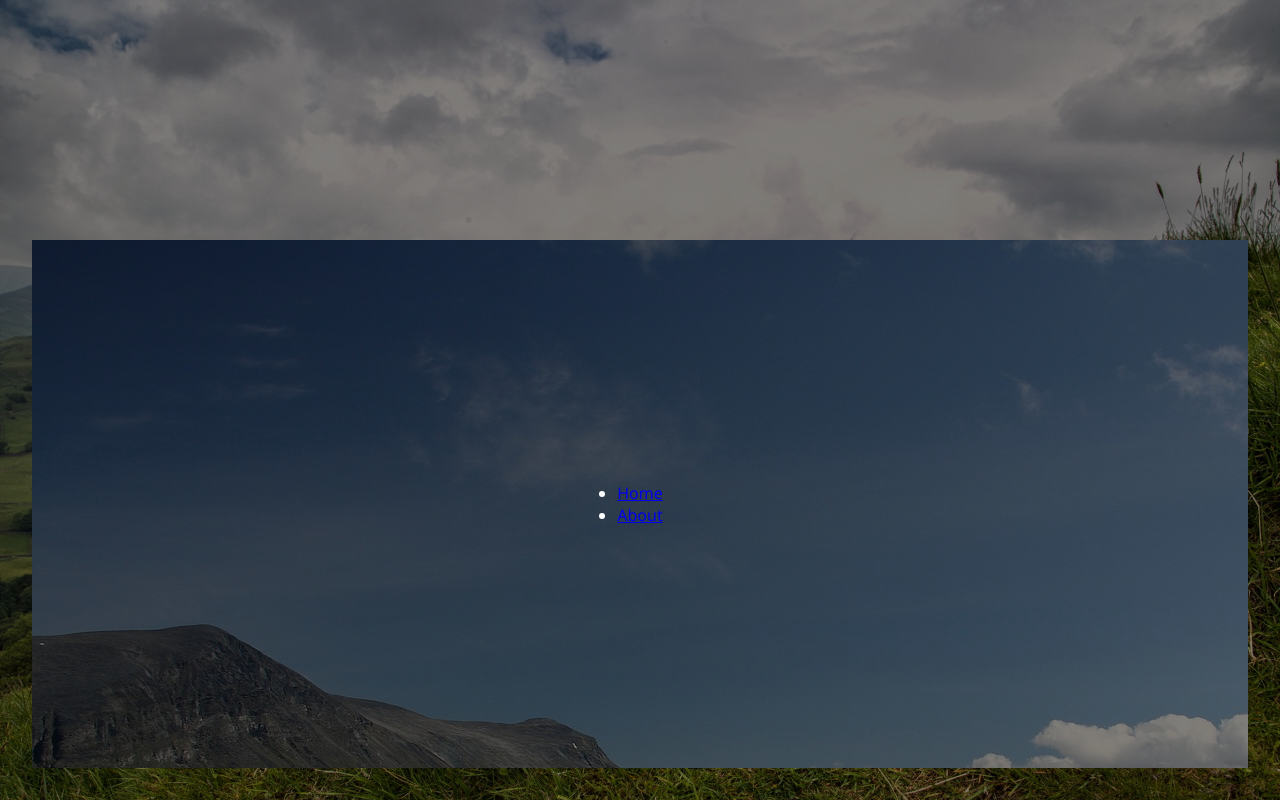
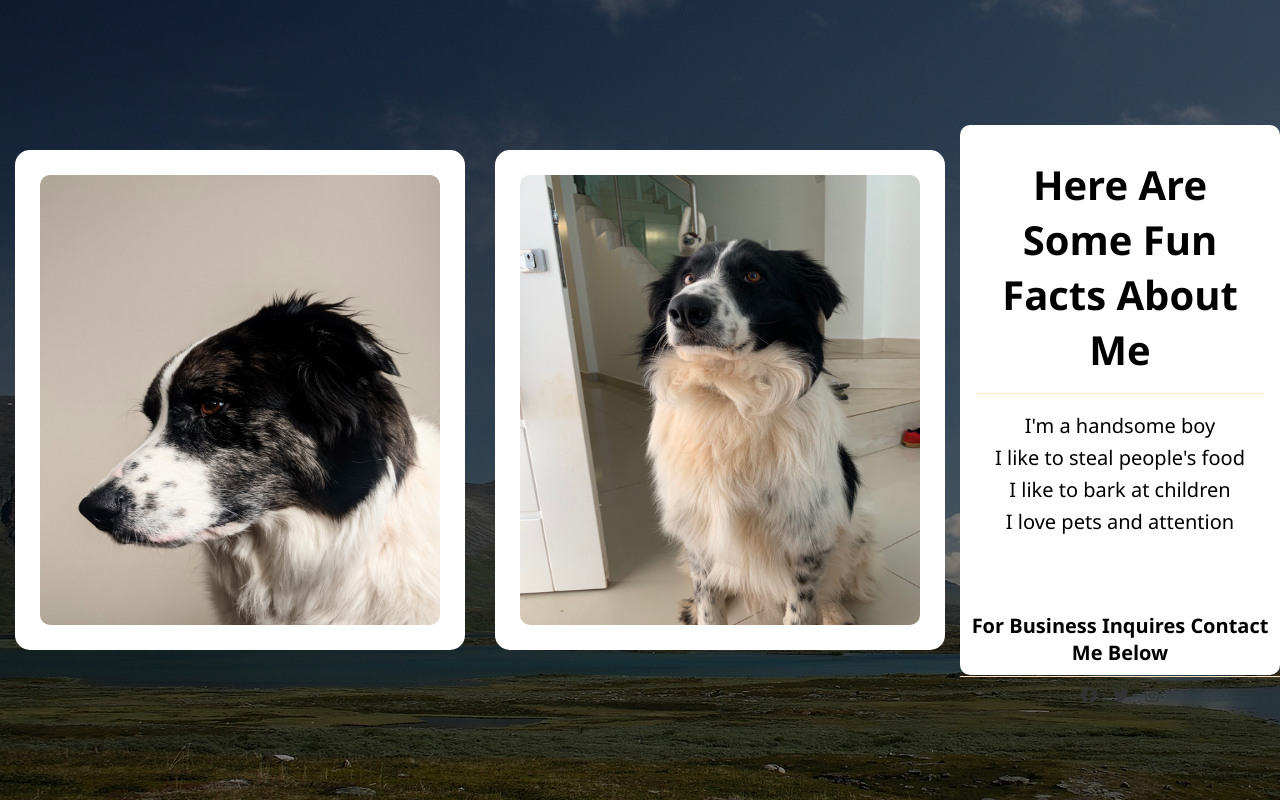
Before and after one commit to Julizajz/First_VS_Code_Project, a plain HTML site: page about.html in a window 1280 px wide. Drawn offline with Linux system fonts and the light colour scheme.

Commit message:
added pictures and content

```diff
--- a/about.html
+++ b/about.html
@@ -5,19 +5,41 @@
   <meta http-equiv="X-UA-Compatible" content="IE=edge">
   <meta name="viewport" content="width=device-width, initial-scale=1.0">
   <link rel="stylesheet" href="css/style.css">
+  <script src="https://kit.fontawesome.com/6af4d3b246.js" crossorigin="anonymous"></script>
   <title>Document</title>
 </head>
 <body>
-  <header id="header-inner">
   <div class="container">
-      <nav id="main-nav">
-        <!-- <img src="images/bordercolli_field.jpg" alt="dog in field" id="logo" /> -->
+    <section class="section-container">
+      <div class="img-container">
+        <img src="/images/portrait_bordercolli.jpg" alt="">
+      </div>
+      <div class="img-container">
+        <img src="/images/baco-face-forward.jpg" alt="">
+      </div>
+    </section>
+
+    <section class="about-me-container">
+
+        <h1 class="header-title">Here Are Some Fun Facts About Me</h1>
+
         <ul>
-          <li><a href="index.html">Home</a></li>
-          <li><a href="about.html" class="current">About</a></li>
+          <li>I'm a handsome boy</li>
+          <li>I like to steal people's food</li>
+          <li>I like to bark at children</li>
+          <li>I love pets and attention</li>
         </ul>
-      </nav>
+      <div class="contact-info">
+        <p>For Business Inquires Contact Me Below</p>
+        <div class="social">
+          <a href="https://facebook.com" target="_blank"><i class="fab fa-facebook"></i></a>
+          <a href="https://twitter.com" target="_blank"><i class="fab fa-twitter"></i></a>
+          <a href="https://www.instagram.com" target="_blank"><i class="fab fa-instagram"></i></a>
         </div>
-  </header>
+      </div>
+
+
+    </section>
+</div>
 </body>
 </html>
```
Lines whose indentation alone changed are shown as unchanged.
